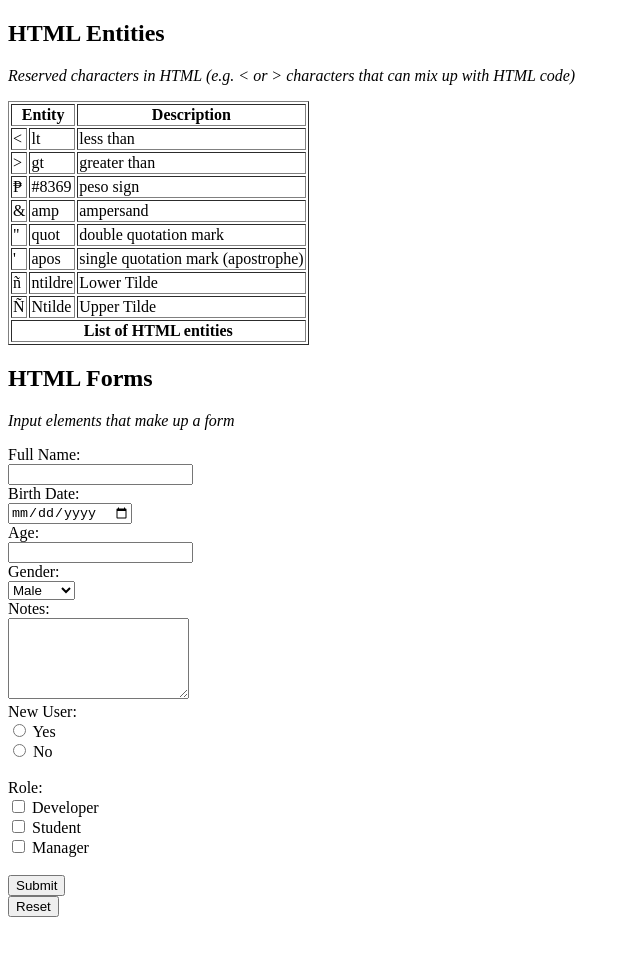
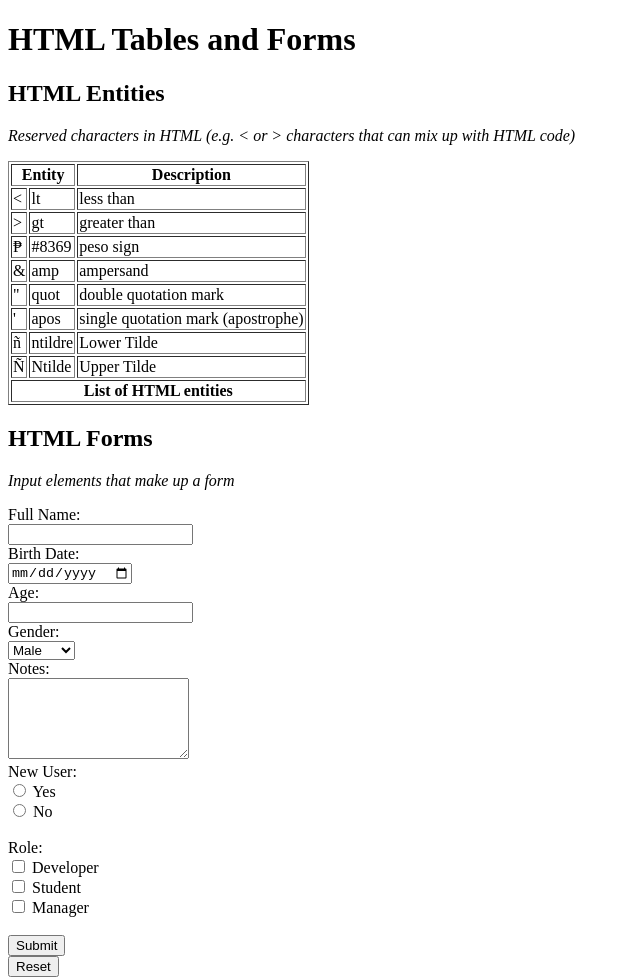
Before and after one commit to MineralWater321/s05-d1, a plain HTML site: page index.html in a window 1280 px wide. Shown: the whole page, without its empty margins (0-640 px from the left). Before the commit the page ends 925 px from the top, so only its background shows below. Drawn offline with Linux system fonts and the light colour scheme.

Commit message:
Use semantic HTML

```diff
--- a/index.html
+++ b/index.html
@@ -5,7 +5,15 @@
 	<title>HTML Tables and Forms</title>
 </head>
 <body>
+	<!-- div - creates a container element used to group HTML elements -->
+	<header>
+		<h1>HTML Tables and Forms</h1>
+	</header>
+
+	<main>
+		<section>
 			<h2>HTML Entities</h2>
+
 			<p><em>Reserved characters in HTML (e.g. &lt; or &gt; characters that can mix up with HTML code)</em></p>
 
 			<!-- Define HTML table -->
@@ -71,7 +79,9 @@
 					</tr>
 				</tfoot>
 			</table>
+		</section>
 
+		<section>
 			<h2>HTML Forms</h2>
 			<p><em>Input elements that make up a form</em></p>
 
@@ -126,5 +136,7 @@
 					<button type="submit">Submit</button><br>
 					<button type="reset">Reset</button>
 			</form>
+		</section>
+	</main>
 </body>
 </html>
```
Lines whose indentation alone changed are shown as unchanged.
